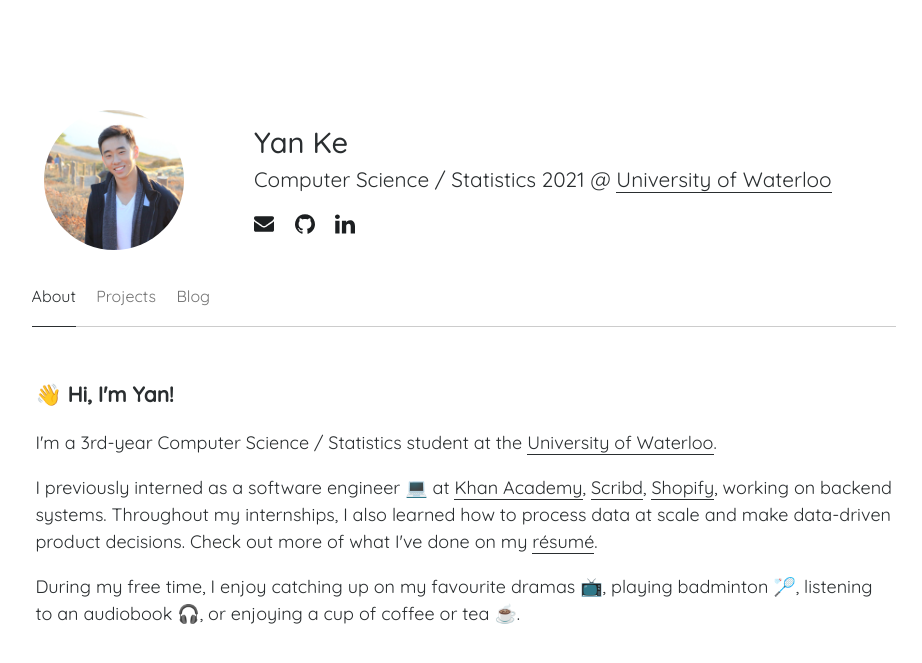
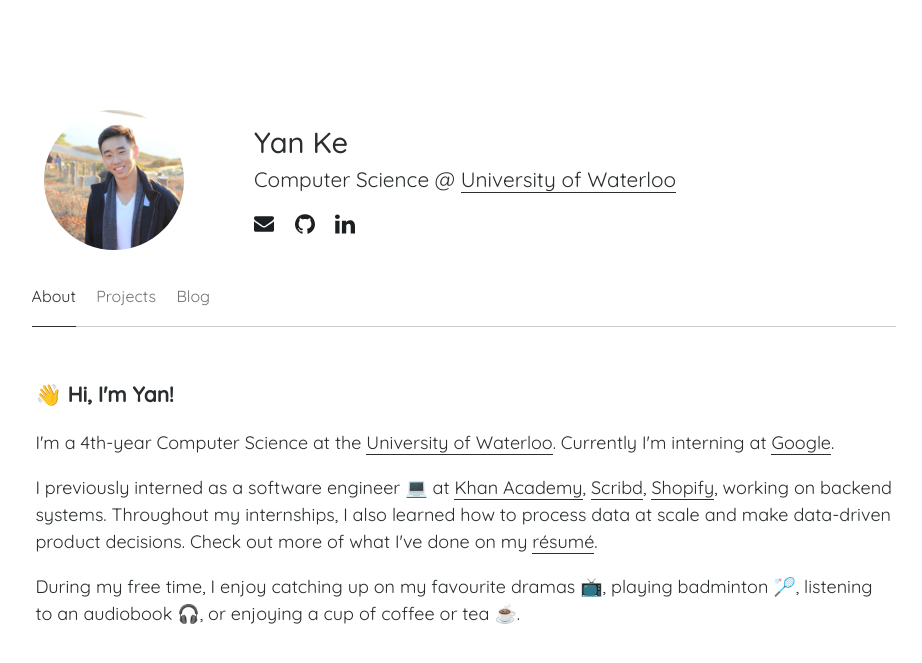
Before and after one commit to yanske/yanske1.github.io, a Jekyll site: the page built from html/index.html, in a window 1280 px wide. Shown: the top 663 px of the page, without its empty margins (176-1098 px from the left). Built offline with Jekyll 4.4.1, drawn with Linux system fonts in a browser that asks for light colours.

Commit message:
Update bio / resume

```diff
--- a/_data/experience.yml
+++ b/_data/experience.yml
@@ -1,4 +1,7 @@
 current:
+  name: Google
+  link: https://www.google.com/
+
 previous:
   - name: Khan Academy
     link: https://www.khanacademy.org/
--- a/_includes/header.html
+++ b/_includes/header.html
@@ -7,7 +7,7 @@
       Yan Ke
     </h1>
     <div class="bio">
-      Computer Science / Statistics 2021 @ <a class="ext" href="https://uwaterloo.ca/" target="_blank" rel="noopener">University of Waterloo</a>
+      Computer Science @ <a class="ext" href="https://uwaterloo.ca/" target="_blank" rel="noopener">University of Waterloo</a>
     </div>
     <div class="contacts">
       {% for social in site.data.contacts %}
--- a/html/index.html
+++ b/html/index.html
@@ -7,9 +7,9 @@ permalink: index.html
   <h3>👋 Hi, I'm Yan!</h3>
   <p>
     {% assign current_job = site.data.experience.current %}
-    I'm a 3rd-year Computer Science / Statistics student at the <a class="ext" href="https://uwaterloo.ca/" target="_blank" rel="noopener">University of Waterloo</a>.
+    I'm a 4th-year Computer Science at the <a class="ext" href="https://uwaterloo.ca/" target="_blank" rel="noopener">University of Waterloo</a>.
     {% if current_job %}
-      Currently I'm interning at <a class="ext" href={{ current.link }} target="_blank" rel="noopener">{{ current.name }}</a>.
+      Currently I'm interning at <a class="ext" href={{ current_job.link }} target="_blank" rel="noopener">{{ current_job.name }}</a>.
     {% endif %}
   </p>
   <p>
```
Also changed, not shown: 2 other files.
